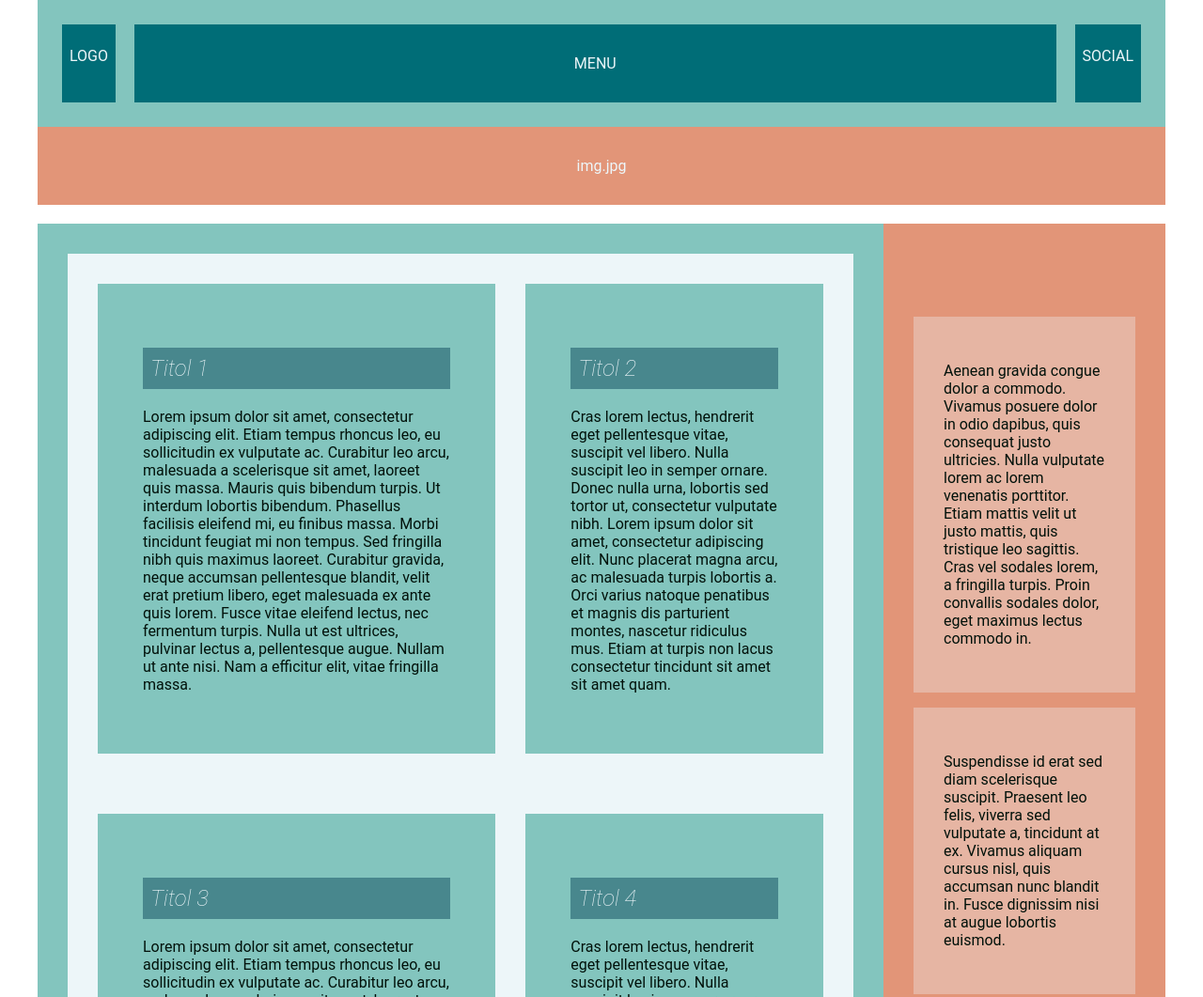
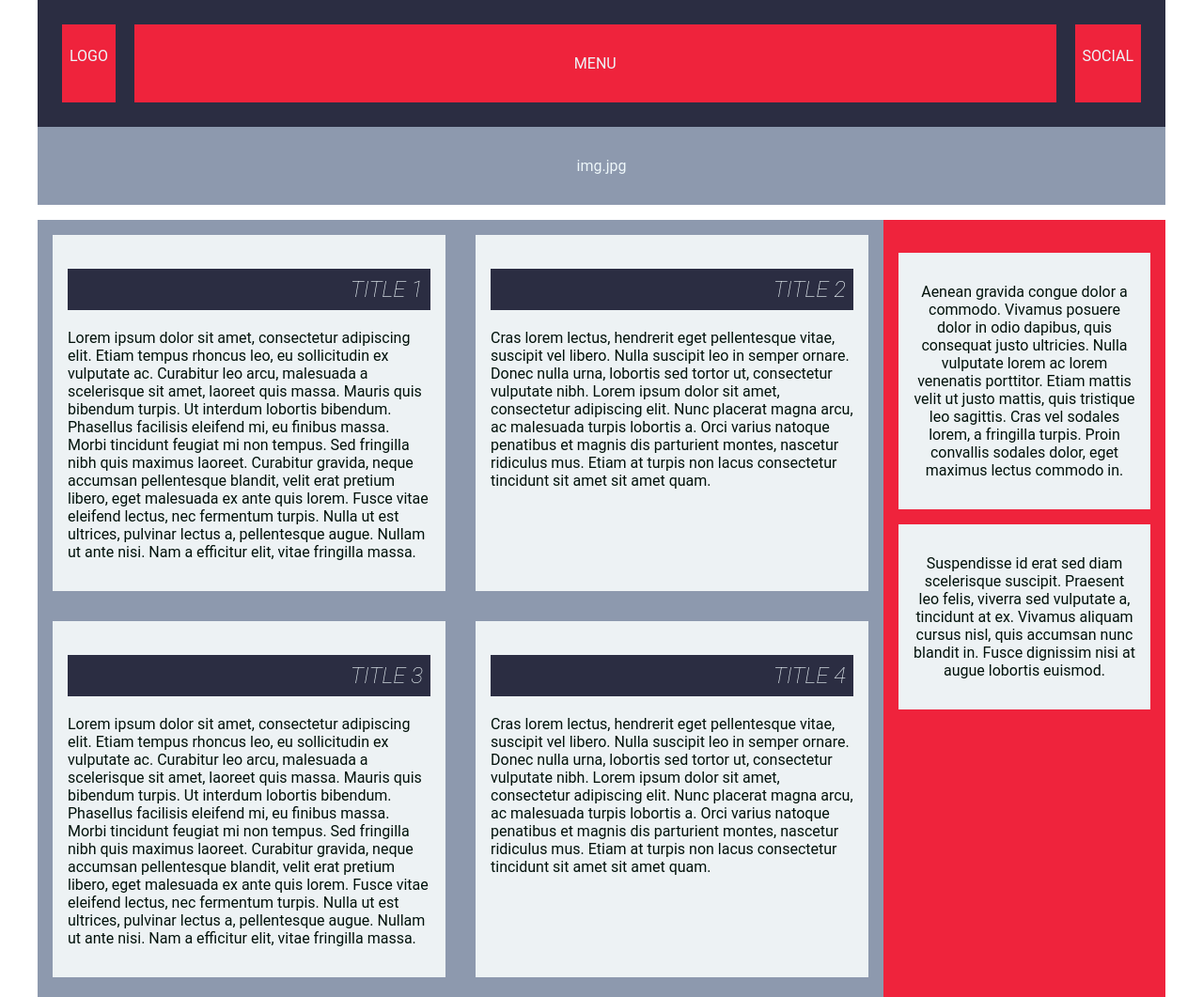
Before and after one commit to Juditsatu/sprint-1, a plain HTML site: page nivell-1/index.html in a window 1280 px wide. Shown: the top 1061 px of the page at 94% size. Drawn offline with Linux system fonts and the light colour scheme.

Commit message:
millorat css

```diff
--- a/nivell-1/index.html
+++ b/nivell-1/index.html
@@ -5,6 +5,7 @@
     <meta http-equiv="X-UA-Compatible" content="IE=edge" />
     <meta name="viewport" content="width=device-width, initial-scale=1.0" />
     <link rel="stylesheet" href="style.css" />
+    <link rel="stylesheet" href="responsive.css" />
     <title>sprint-1</title>
   </head>
   <body>
@@ -32,7 +33,7 @@
       <div class="container">
         <!-- columna 1-->
         <div class="col">
-          <h2 class="title">Titol 1</h2>
+          <h2 class="title">TITLE 1</h2>
           <p>
             Lorem ipsum dolor sit amet, consectetur adipiscing elit. Etiam
             tempus rhoncus leo, eu sollicitudin ex vulputate ac. Curabitur leo
@@ -49,7 +50,7 @@
         </div>
         <!-- columna 2-->
         <div class="col">
-          <h2 class="title">Titol 2</h2>
+          <h2 class="title">TITLE 2</h2>
           <p>
             Cras lorem lectus, hendrerit eget pellentesque vitae, suscipit vel
             libero. Nulla suscipit leo in semper ornare. Donec nulla urna,
@@ -65,7 +66,7 @@
       <div class="container">
         <!-- columna 1-->
         <div class="col">
-          <h2 class="title">Titol 3</h2>
+          <h2 class="title">TITLE 3</h2>
           <p>
             Lorem ipsum dolor sit amet, consectetur adipiscing elit. Etiam
             tempus rhoncus leo, eu sollicitudin ex vulputate ac. Curabitur leo
@@ -82,7 +83,7 @@
         </div>
         <!-- columna 2-->
         <div class="col">
-          <h2 class="title">Titol 4</h2>
+          <h2 class="title">TITLE 4</h2>
           <p>
             Cras lorem lectus, hendrerit eget pellentesque vitae, suscipit vel
             libero. Nulla suscipit leo in semper ornare. Donec nulla urna,
--- /dev/null
+++ b/nivell-1/responsive.css
@@ -0,0 +1,34 @@
+/* TABLET */
+@media (max-width: 64em) {
+    main, .right-col {
+        display: table-row;
+    }
+}
+
+
+/* MOBIL */
+@media (max-width: 48em) {
+    header {
+        display: table-header-group;
+    }
+
+    .head {
+        display: table-row;;
+    }
+
+    main, .right-col {
+        display: table-row;
+    }
+
+    main, .container {
+        display: table-row;
+    }
+
+    main {
+        width:70%;
+    }
+
+    footer {
+        display: table-footer-group;
+    }
+}
--- a/nivell-1/style.css
+++ b/nivell-1/style.css
@@ -15,15 +15,15 @@ html, body {
 
 /* HEADER */
 header {
-    background-color: #83c5be;
+    background-color: #2b2d42;
     color: #edf6f9;
     text-align: center;
-    margin-bottom: 20px;
+    margin-bottom: 1em;
 }
 
 nav {
     flex: 1;
-    background-color: #006d77;
+    background-color: #ef233c;
     margin: 10px;
     padding: 1em;
 }
@@ -34,7 +34,7 @@ nav {
 }
 
 .head > div {
-    background-color: #006d77;
+    background-color: #ef233c;
     margin: 10px;
 }
 
@@ -47,7 +47,7 @@ nav {
 }
 
 .head-img {
-    background-color: #e29578;
+    background-color: #8d99ae;
     padding: 1em;
 }
 
@@ -55,91 +55,56 @@ nav {
 /* CONTINGUT */
 main, .right-col {
     display: table-cell;
-    background-color: #e29578;
+    background-color: #ef233c;
 }
 
 main {
-    background-color: #83c5be;
     width: 75%;
+    background-color: #8d99ae;
 }
 
-main, aside {
-    text-align: left;
-    padding: 2em;
+aside {
+    text-align: center;
+    padding: 1rem;
 }
 
 .aside-col {
-    background-color: #e6b5a3;
+    background-color: #edf2f4;
     margin: 1rem 0;
-    padding: 2rem;
+    padding: 1rem;
 }
 
 h2 {
-    background-color: #48878d;
+    background-color: #2b2d42;
     color: #edf6f9;
     font-weight: 100;
     font-style: italic;
     padding: 0.5rem;
+    text-align: end;
 }
 
 .container {
     display: flex;
-    background: #edf6f9;
-    padding: 1rem;
 }
 
 .col {
-    background-color: #83c5be;
-    padding: 3rem;
+    background-color: #edf2f4;
+    padding: 1rem;
     margin: 1rem;
+    flex-basis: calc(100% / 2);
 }
 
 .text-bottom {
-    background: #edf6f9;
-    margin: 1rem 0;
+    background: #edf2f4;
+    margin: 1rem;
     padding: 2rem;
 }
 
 /* PEU PAGINA */
 footer {
-    background-color: #006d77;
-    color: #D5F2E3;
+    background-color: #2b2d42;
+    color: #edf2f4;
     text-align: center;
     height: 4rem;
     line-height: 3rem;
 }
-
-/* TABLET */
-@media (max-width: 64em) {
-    main, .right-col {
-        display: table-row;
-    }
-}
-
-
-/* MOBIL */
-@media (max-width: 48em) {
-    header {
-        display: table-header-group;
-    }
-
-    .head {
-        display: table-row;;
-    }
-
-    main, .right-col {
-        display: table-row;
-    }
-
-    main, .container {
-        display: table-row;
-    }
-
-    main {
-        width:70%;
-    }
-
-    footer {
-        display: table-footer-group;
-    }
-}
```
